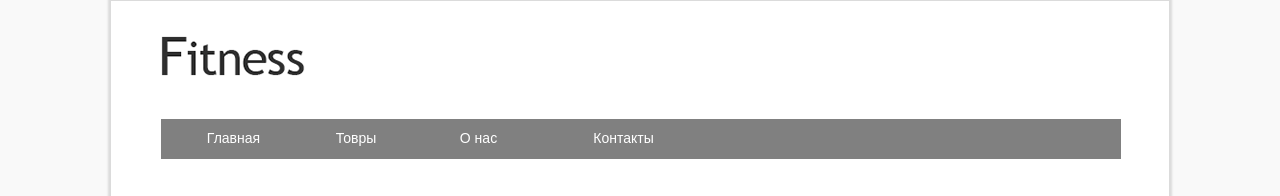
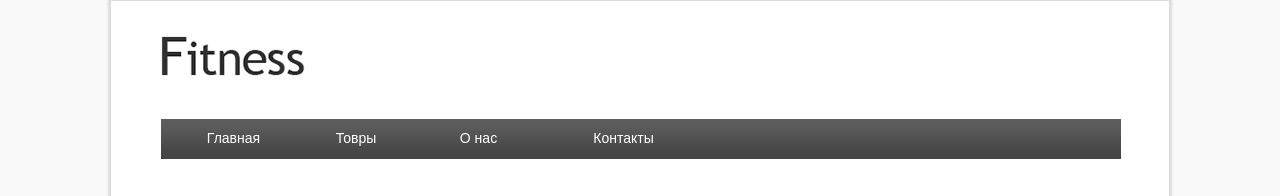
Before and after one commit to YevgeniyVasylets/yevgeniyvasylets.github.io, a plain HTML site: page home_work_2/index.html in a window 1280 px wide. Shown: the top 196 px of the page. Drawn offline with Linux system fonts and the light colour scheme.

Commit message:
added gradient to .box hw2

```diff
--- a/home_work_2/css/style.css
+++ b/home_work_2/css/style.css
@@ -15,7 +15,7 @@ div{
     margin: auto;
     margin-left: 50px;
     padding-top: 35px;
-    background-color: #ffffff;
+    background: #ffffff;
     overflow: hidden;
   }
 
@@ -58,11 +58,24 @@ div{
     text-align: center;
   }
   .box{
-    width: 960px;
-    margin:40px auto;
-    background-color: grey;
-    min-height: 40px;
-  }
+        width: 960px;
+        margin:40px auto;
+        background-color: grey;
+        min-height: 40px;
+        /* Permalink - use to edit and share this gradient: http://colorzilla.com/gradient-editor/#5e5e5e+0,595959+26,494848+77,444343+100 */
+        background: #5e5e5e; /* Old browsers */
+        background-image: background: -webkit-linear-gradient(#5e5e5e 0%, #595959 26%, #494848 77%, #444343 100%);
+        background-image: background: -o-linear-gradient(#5e5e5e 0%, #595959 26%, #494848 77%, #444343 100%);
+        background-image: background: linear-gradient(#5e5e5e 0%, #595959 26%, #494848 77%, #444343 100%);
+        background: -o-linear-gradient(#5e5e5e 0%, #595959 26%, #494848 77%, #444343 100%);
+        background: linear-gradient(#5e5e5e 0%, #595959 26%, #494848 77%, #444343 100%);
+
+   /* FF3.6-15 */
+     /* Chrome10-25,Safari5.1-6 */
+     /* W3C, IE10+, FF16+, Chrome26+, Opera12+, Safari7+ */
+    filter: progid:DXImageTransform.Microsoft.gradient( startColorstr='#5e5e5e', endColorstr='#444343',GradientType=0 ); /* IE6-9 */
+
+      }
   .main{
 
     height: 40px;
```
